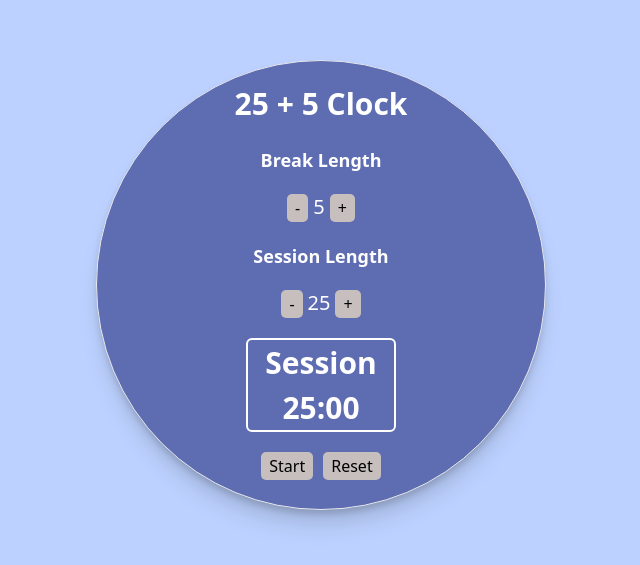
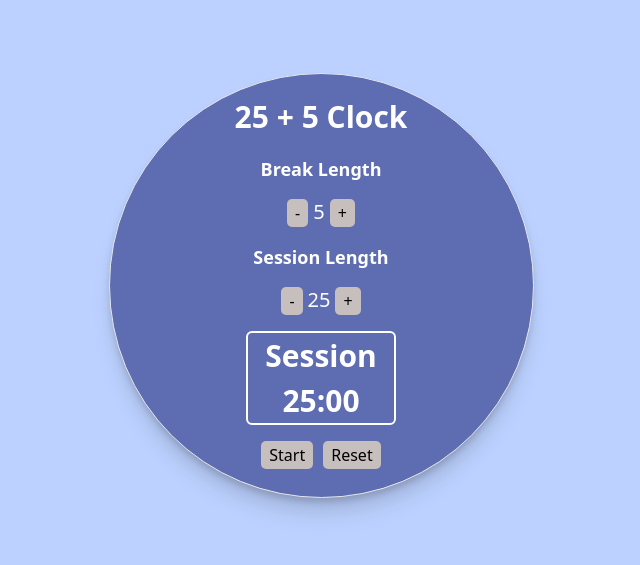
Before and after one commit to artmnzn/25-5-Clock, a Gatsby site: page / in a window 1280 px wide. Shown: the part 115-680 px from the top of the page, without its empty margins (319-959 px from the left). Built offline with nearby package versions, Linux system fonts and the light colour scheme; Gatsby itself is replaced by a stand-in of ours.

Commit message:
added new w and h

```diff
--- a/src/components/session-length.js
+++ b/src/components/session-length.js
@@ -102,7 +102,7 @@ export default function SessionLength() {
 
   return (
     <div className="h-screen justify-center flex">
-      <div className="w-[450px] rounded-full text-center h-[450px] m-auto space-y-5 drop-shadow-lg border pt-5 sessionBox shadow-xl overflow-hidden">
+      <div className="w-[425px] rounded-full text-center h-[425px] m-auto space-y-4 drop-shadow-lg border pt-5 sessionBox shadow-xl overflow-hidden">
         <h1 className="font-bold text-[30px] text-white">25 + 5 Clock</h1>
         <div id="break-label" className="font-bold text-lg text-white">
           Break Length
```
